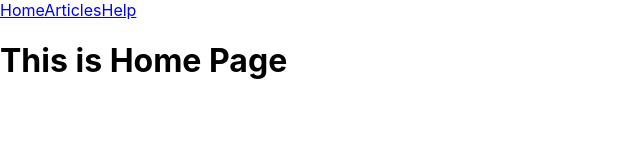
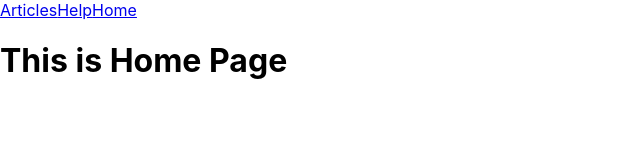
Before and after one commit to charandkart/Testing, a React (Create React App) app: page / in a window 1280 px wide. Shown: the top 160 px of the page, without its empty margins (0-640 px from the left). Built offline with nearby package versions, Linux system fonts and the light colour scheme.

Commit message:
rearranged route orders

```diff
--- a/src/App.js
+++ b/src/App.js
@@ -10,16 +10,16 @@ function App() {
     <>
       <header>
         <div>
-          <Link to="/">Home</Link>
           <Link to="/articles">Articles</Link>
           <Link to="/help">Help</Link>
+          <Link to="/">Home</Link>
         </div>
       </header>
       <Routes>
-        <Route path="/" element={<Home />} />
         <Route exact path="/articles" element={<ArticleList />} />
         <Route path="/article/:slug" element={<Article />} />
         <Route path="/help" element={<Help />} />
+        <Route path="/" element={<Home />} />
       </Routes>
     </>
   );
```
